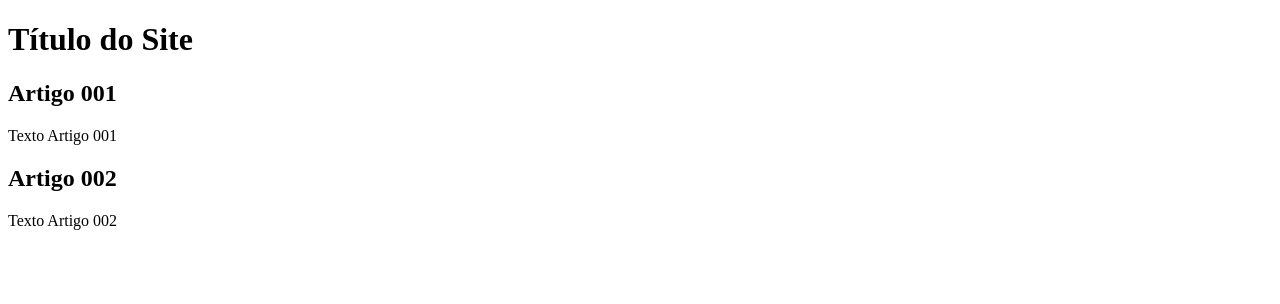
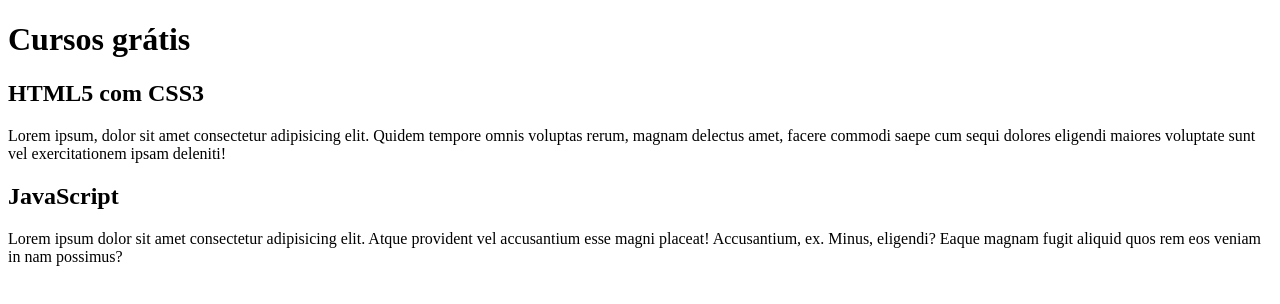
Before and after one commit to wrodriguess/projeto-site, a plain HTML site: page index.html in a window 1280 px wide. Drawn offline with Linux system fonts and the light colour scheme.

Commit message:
conteúdo site

```diff
--- a/index.html
+++ b/index.html
@@ -8,15 +8,15 @@
 <body>
     <main>
         <header>
-            <h1>Título do Site</h1>
+            <h1>Cursos grátis</h1>
         </header>
         <article>
-            <h2>Artigo 001</h2>
-            <p>Texto Artigo 001</p>
+            <h2>HTML5 com CSS3</h2>
+            <p>Lorem ipsum, dolor sit amet consectetur adipisicing elit. Quidem tempore omnis voluptas rerum, magnam delectus amet, facere commodi saepe cum sequi dolores eligendi maiores voluptate sunt vel exercitationem ipsam deleniti!</p>
         </article>
         <article>
-            <h2>Artigo 002</h2>
-            <p>Texto Artigo 002</p>
+            <h2>JavaScript</h2>
+            <p>Lorem ipsum dolor sit amet consectetur adipisicing elit. Atque provident vel accusantium esse magni placeat! Accusantium, ex. Minus, eligendi? Eaque magnam fugit aliquid quos rem eos veniam in nam possimus?</p>
         </article>
     </main>
 </body>
```
